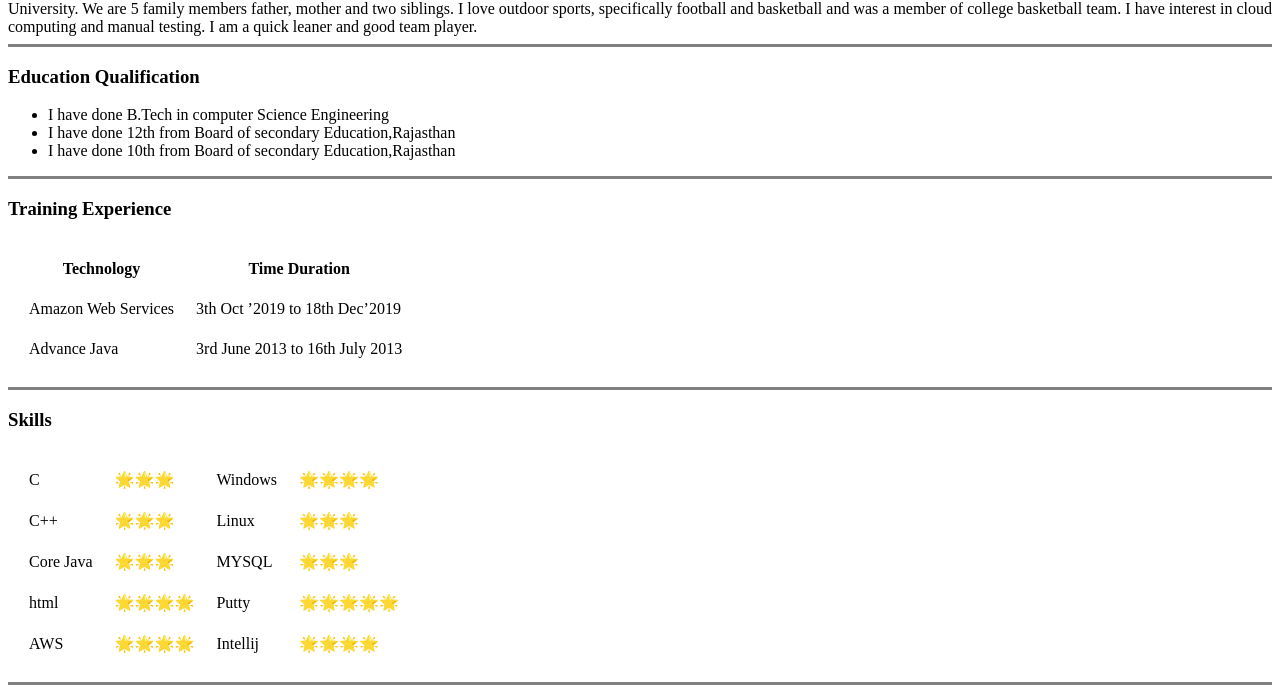
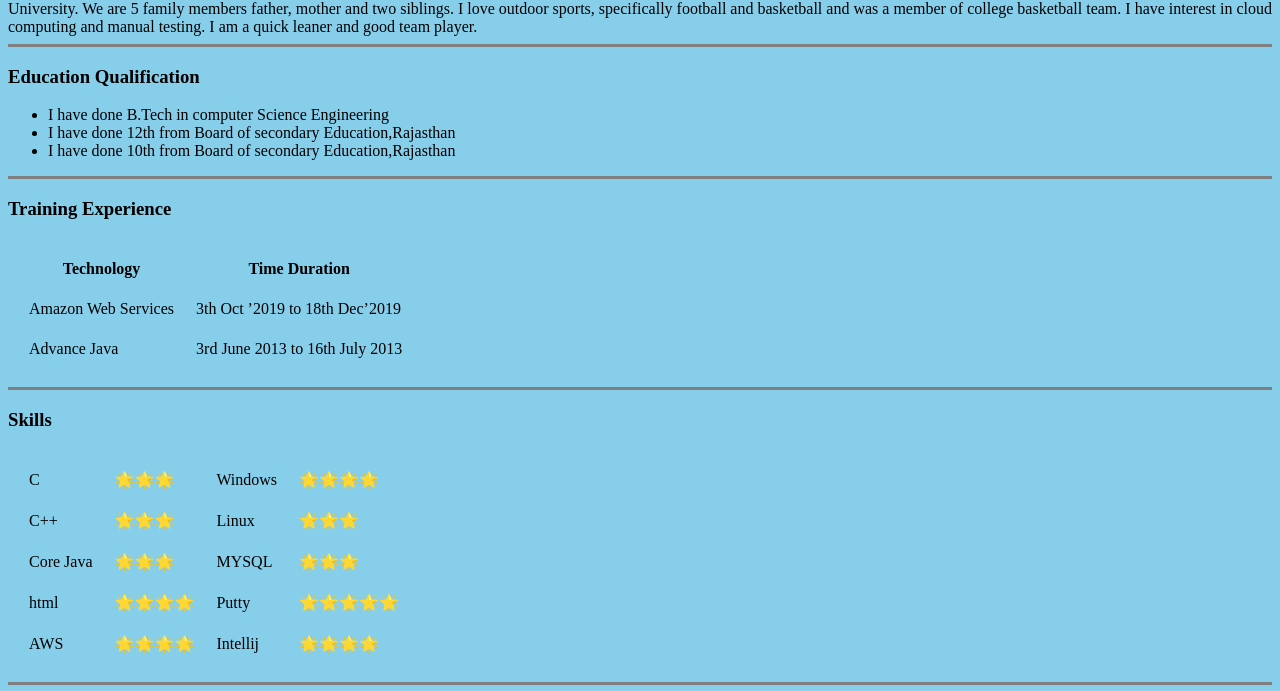
Before and after one commit to leensharma/cv, a plain HTML site: page index.html in a window 1280 px wide. Shown: the part 222-913 px from the top of the page. Drawn offline with Linux system fonts and the light colour scheme.

Commit message:
Update index.html

```diff
--- a/index.html
+++ b/index.html
@@ -6,7 +6,7 @@
   <title>💚My WebSite</title>
 </head>
 
-<body backgroundColor="blue">
+<body style="background-color:skyblue;">
   <table cellspacing="20">
     <tr>
       <td> <img src="image.jpeg" height="150" width="150"></td>
```
